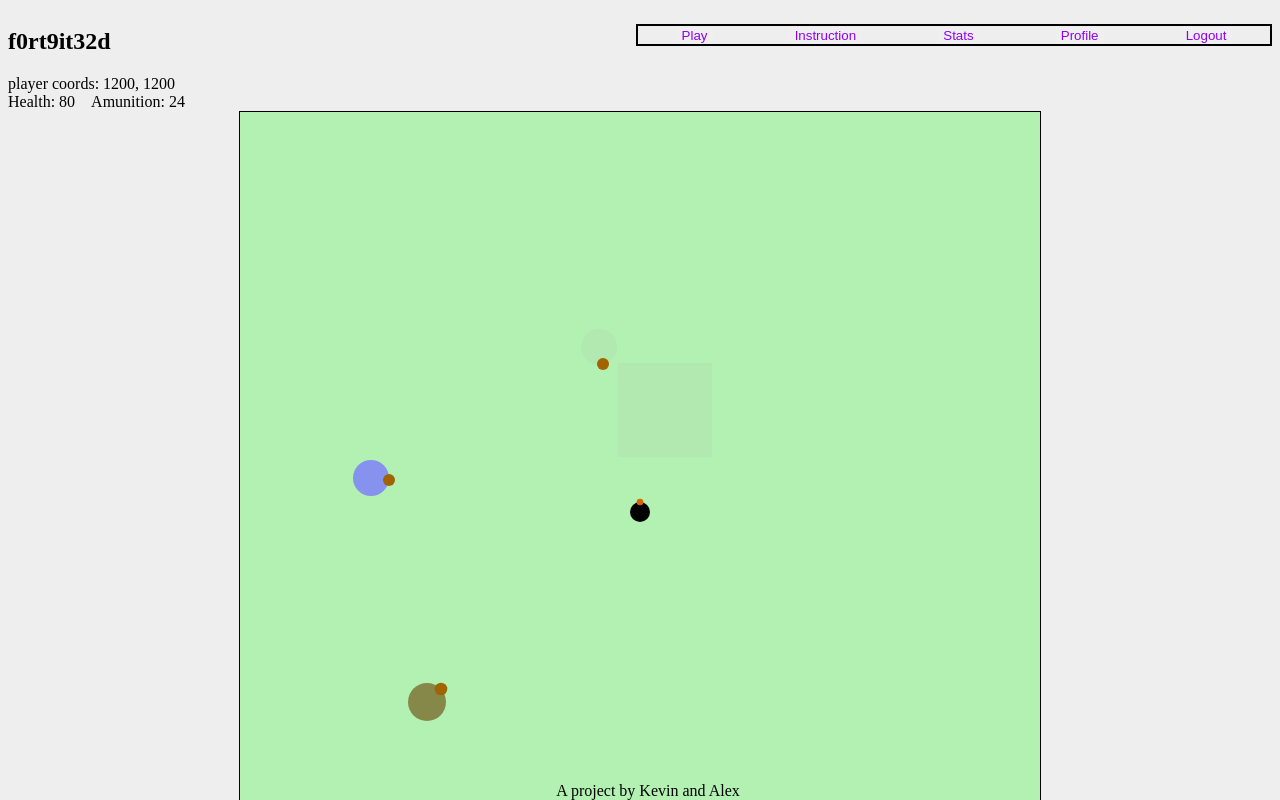
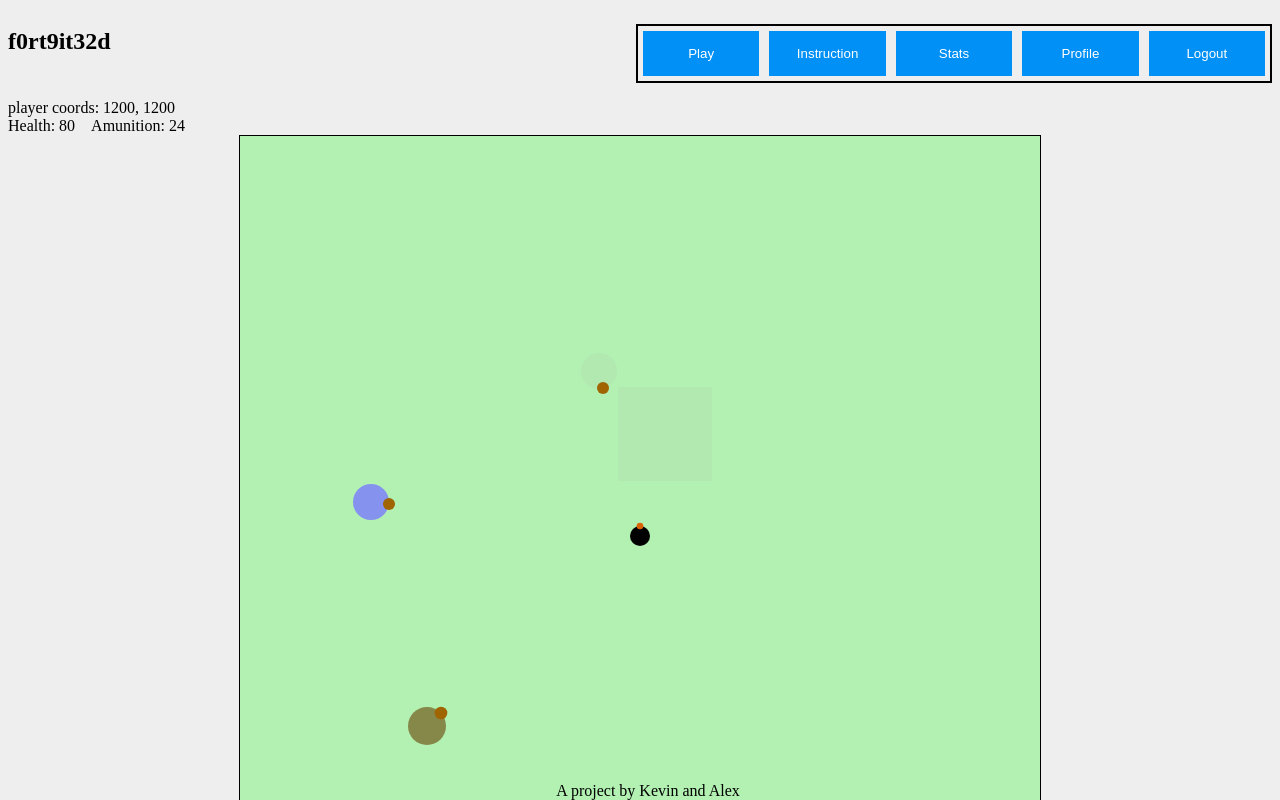
Before and after one commit to liuya106/Fortnight, a website: page ftd/static_content/index.html in a window 1280 px wide. Both pictures are taken after a click on the input "Login". Shown: the top 800 px of the page. Drawn offline with Linux system fonts and the light colour scheme.

Commit message:
navigation bar UI

```diff
--- a/ftd/static_content/index.html
+++ b/ftd/static_content/index.html
@@ -10,11 +10,11 @@
 			#ui_login { display:block; }
 			#ui_play { display:none; }
 			#navigation {display:flex;justify-content:space-between;}
-			#navigation ul{display:flex;justify-content:space-around;list-style-type:none;border:2px solid black;width:50%;height:min-content;padding:0px;}
-			#navigation button{border:none;}
+			#navigation ul{display:flex;justify-content:space-around;list-style-type:none;border:2px solid black;width:50%;padding:0px;}
+			#navigation button{border:none;background-color: #0190F5;color:white;margin:5px;padding: 15px;text-align: center;width:500px;}
 			#navigation button:hover{background-color:black;color:white;}
 			footer{position: fixed;bottom: 0;width: 100%;text-align: center;}
-			body{background-color:#eeeeee;}
+			body{background-color:#eeeeee; margin-bottom:5%;}
 			button{color:#8F01F5;}
 		</style>
 		<title>f0rt9it32d</title>
@@ -24,11 +24,11 @@
 			<nav id="navigation">
 				<h1>f0rt9it32d </h1>
 				<ul>
-					<li id="play"><button>Play</button></li>
-					<li id="instruction"><button>Instruction</button></li>
-					<li id="stats"><button>Stats</button></li>
-					<li id="profile"><button>Profile</button></li>
-					<li id='logout'><button>Logout</button></li>
+					<button id="play">Play</button>
+					<button id="instruction">Instruction</button>
+					<button id="stats">Stats</button>
+					<button id="profile">Profile</button>
+					<button id="logout">Logout</button>
 				</ul>
 			</nav>
 
@@ -57,8 +57,8 @@
 
 				<label for="again">Password Again*</label>
 				<input id="again" name="again" type="password" minlength="8" required><br/>
-
-				<hr/>
+				<br/><br/>
+				<button type="submit" name="register" value="registered">Sign up</button><br/><br/>
 			</div>
 
 
```
